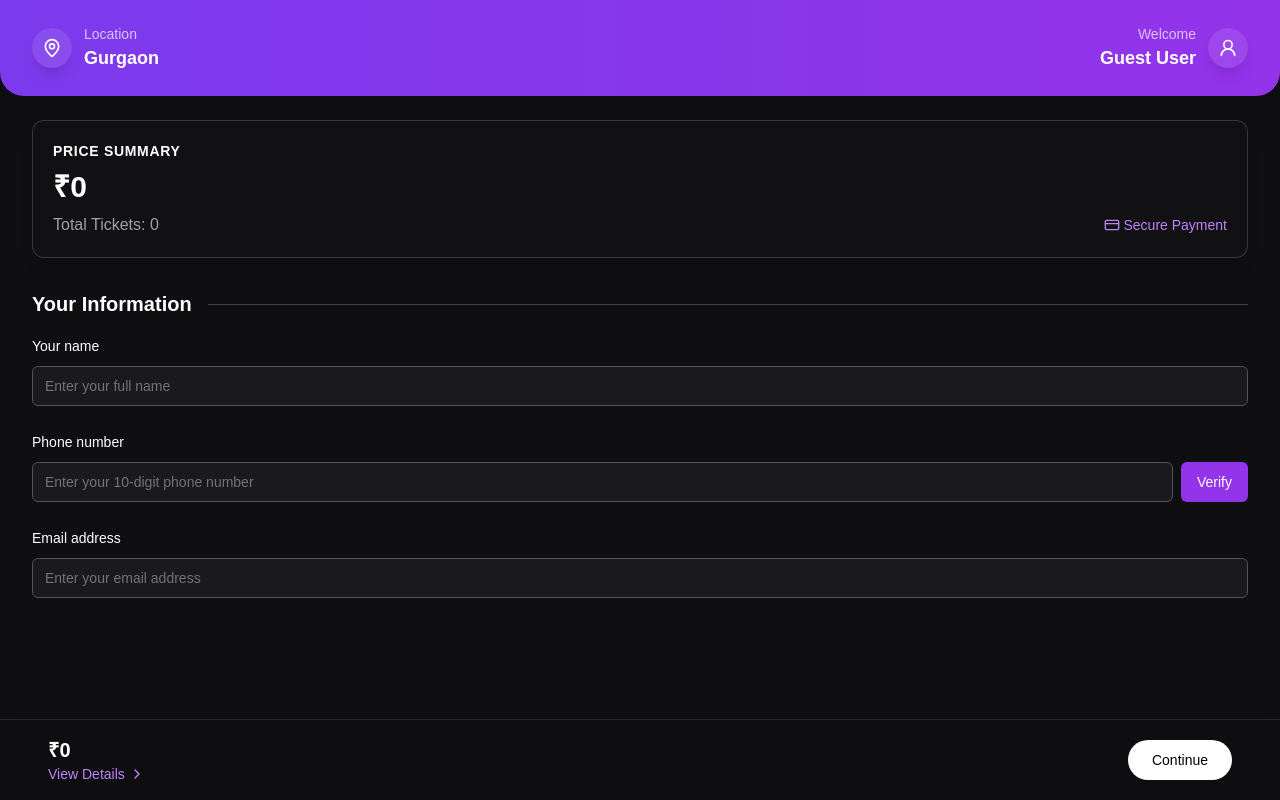
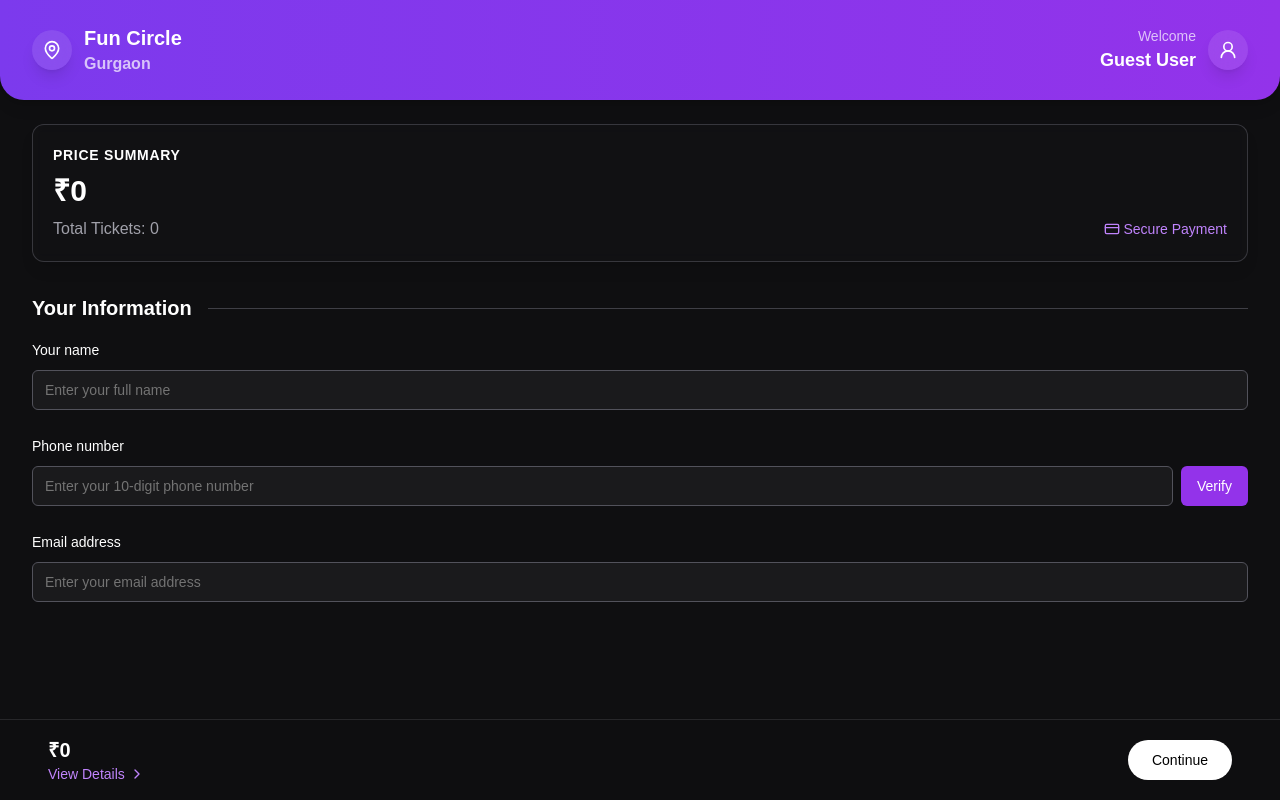
Before and after one commit to SanchitJain28/funcircle, a Next.js app: page /TicketCheckout in a window 1280 px wide. Built offline with nearby package versions, Linux system fonts and the light colour scheme.

Commit message:
feat: update location display in CheckoutPage component

```diff
--- a/src/app/(app)/TicketCheckout/page.tsx
+++ b/src/app/(app)/TicketCheckout/page.tsx
@@ -127,8 +127,9 @@ export default function CheckoutPage() {
                 <MapPin className="text-white w-5 h-5" />
               </div>
               <div>
-                <p className="text-white/70 text-sm font-medium">Location</p>
-                <p className="text-white font-bold text-lg">Gurgaon</p>
+                <p className="text-white text-xl font-bold ">Fun Circle</p>
+                {/* <p className="text-white/70 text-sm font-medium">Fun Circle</p> */}
+                <p className="text-white/70 font-bold text">Gurgaon</p>
               </div>
             </div>
 
```
